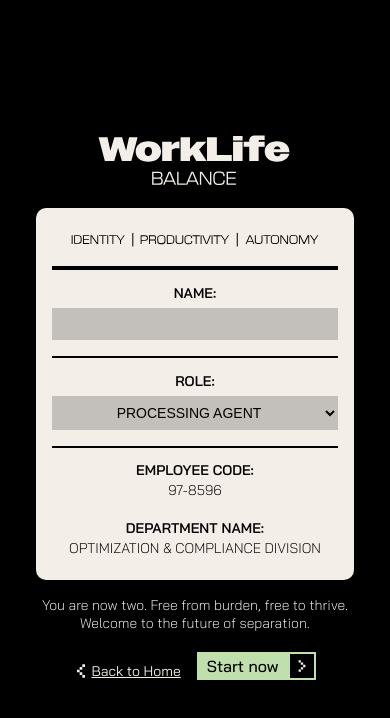
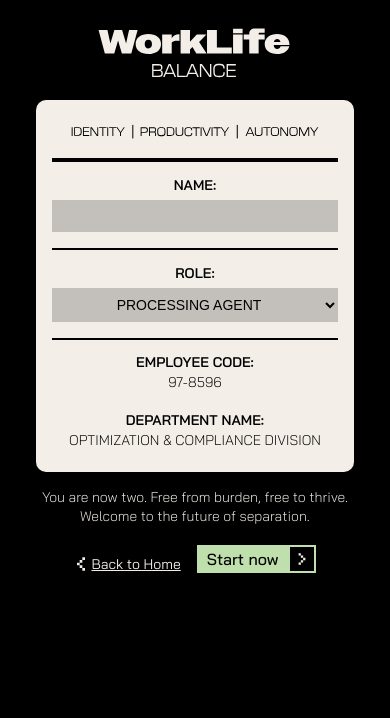
Before and after one commit to CifuMartinez/WorklifeBalance, a plain HTML site: page contract.html in a window 390 px wide. Drawn offline with nearby package versions, Linux system fonts and the light colour scheme.

Commit message:
ajuste espaciado móviles: centrado vertical solo en desktop, flex-start en móviles

```diff
--- a/css/contract.css
+++ b/css/contract.css
@@ -330,6 +330,11 @@ margin-bottom:2rem;
 }
 
 @media screen and (max-width: 768px){
+    header {
+        margin: 0rem;
+        padding-top: 0.5rem; /* Añadido padding-top controlado para móviles */
+    }
+
     .contract-form{
         min-width: 400px;
     }
@@ -354,6 +359,7 @@ margin-bottom:2rem;
 @media screen and (max-width: 480px){
     header{
         margin: 0rem;
+        padding-top: 0.25rem; /* Reducido aún más el padding-top en móviles pequeños */
     }
     .contract-form{
         min-width: unset;
--- a/css/style.css
+++ b/css/style.css
@@ -146,7 +146,7 @@ body {
     text-align: center;
     display: flex;
     flex-direction: column;
-    justify-content: center;
+    justify-content: center; /* Mantenemos center para pantallas grandes */
     align-items: center;
     height: 100vh;
     margin: 0;
@@ -272,7 +272,7 @@ main {
     display: flex;
     flex-direction: column;
     align-items: center;
-    justify-content: center;
+    justify-content: center; /* Mantenemos center para pantallas grandes */
     text-align: center;
 }
 
@@ -657,6 +657,16 @@ button.group-button.continue-arrow:hover .icon img:last-child {
 }
 
 @media screen and (max-width: 768px){
+    body {
+        justify-content: flex-start; /* Cambiado a flex-start para móviles */
+        padding-top: 1rem; /* Añadido padding-top controlado para móviles */
+    }
+
+    main {
+        justify-content: flex-start; /* Cambiado a flex-start para móviles */
+        padding-top: 0.5rem; /* Añadido padding-top adicional para móviles */
+    }
+
     header .logotipo {
         width: 250px; /* Ajusta este valor según sea necesario */
     }
@@ -700,7 +710,13 @@ button.group-button.continue-arrow:hover .icon img:last-child {
 
     body{
         height: 95vh;
+        padding-top: 0.5rem; /* Reducido aún más el padding-top en móviles pequeños */
     }
+
+    main {
+        padding-top: 0.25rem; /* Reducido aún más el padding-top en móviles pequeños */
+    }
+
    p{
     font-size: 14px;
    }
```
